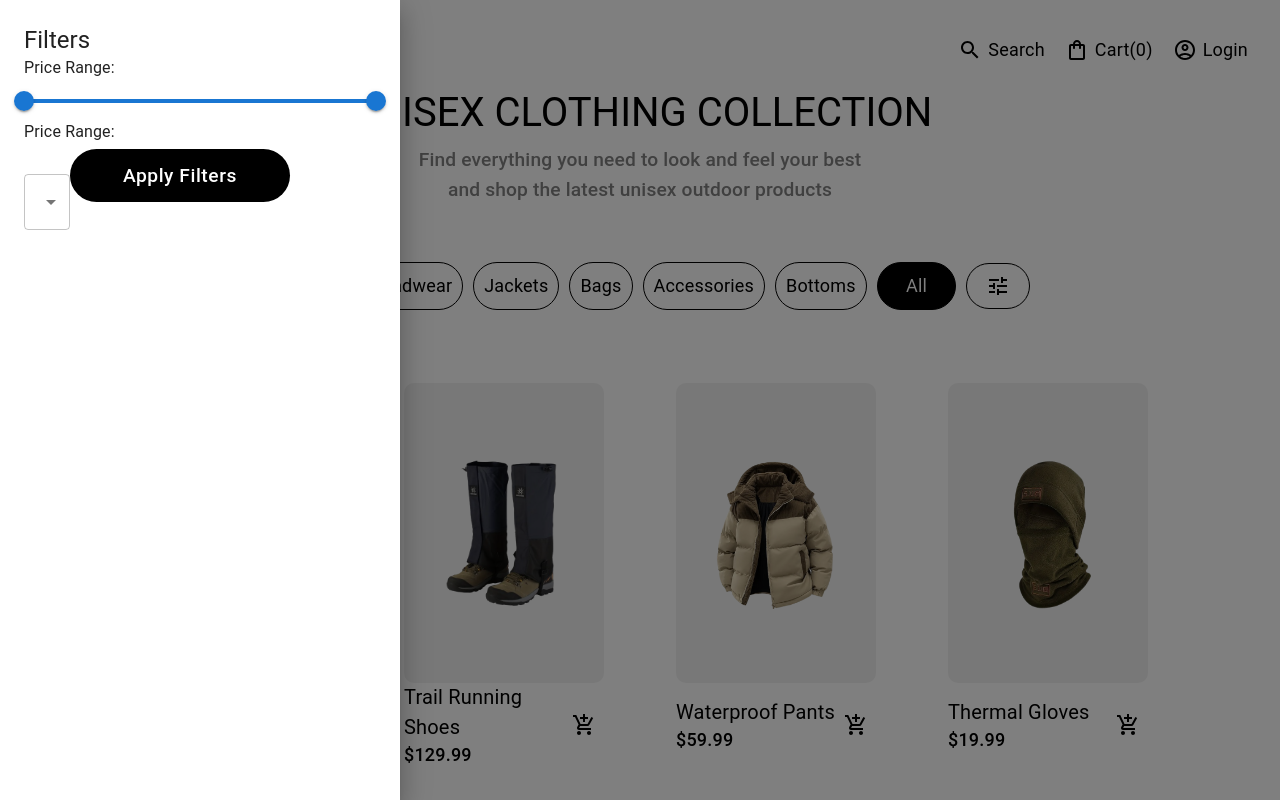
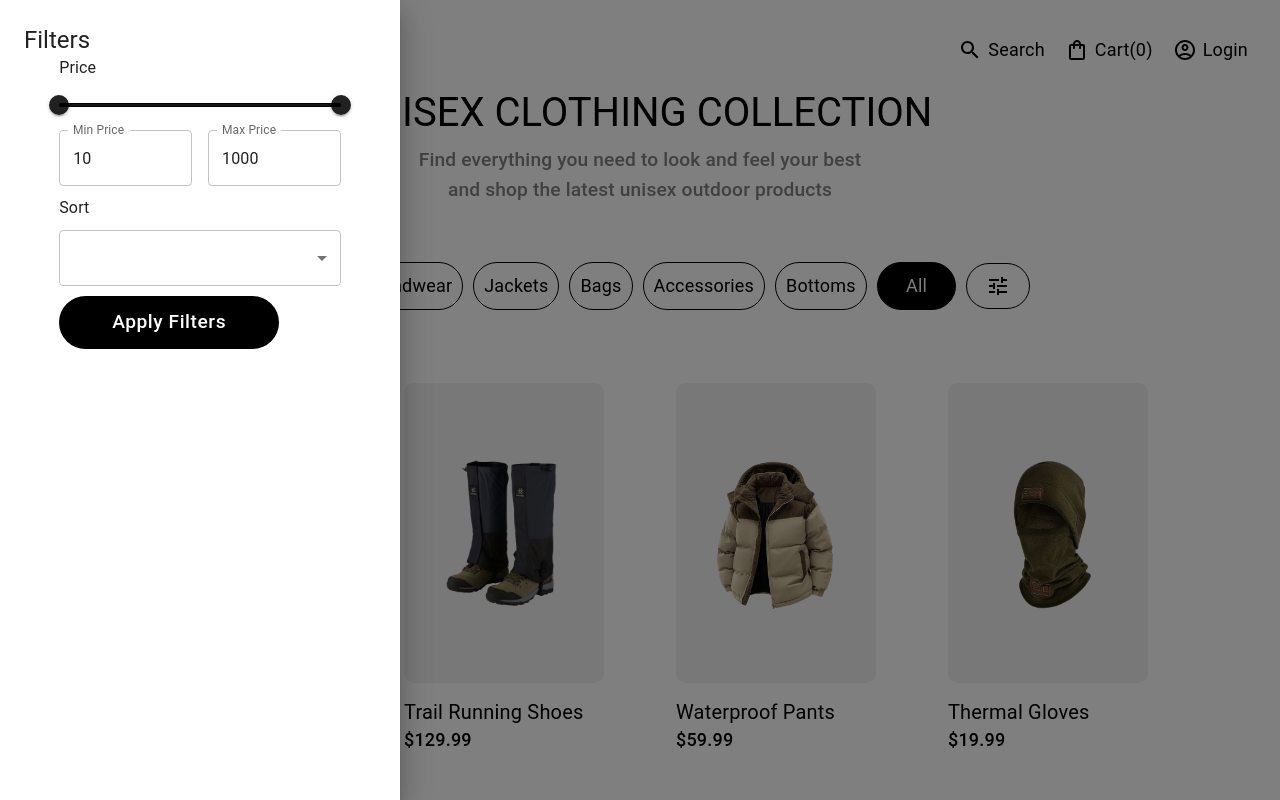
Before and after one commit to Blezix/StoreNextJs, a Next.js app: page /products in a window 1280 px wide. Both pictures are taken after a click on the button 998 px from the left and 286 px from the top of the page. Shown: the top 800 px of the page. Built offline with nearby package versions, Linux system fonts and the light colour scheme.

Commit message:
Mainor changes

```diff
--- a/src/app/(store)/_components/Header/_components/MenuLeft/MenuLeft.tsx
+++ b/src/app/(store)/_components/Header/_components/MenuLeft/MenuLeft.tsx
@@ -23,7 +23,7 @@ export default function MenuLeft() {
         color: "inherit",
       }}
     >
-      <Item value="Products" onClick={() => HandlePageRedirect("products")} />
+      <Item value="Products" onClick={() => HandlePageRedirect("products?minPrice=10&maxPrice=1000&sort=name-asc")} />
       <Item value="Store" onClick={() => HandlePageRedirect("store")} />
       <Item value="Blog" onClick={() => HandlePageRedirect("blog")} />
     </Box>
--- a/src/app/(store)/home/_components/HeroSection/HeroSection.tsx
+++ b/src/app/(store)/home/_components/HeroSection/HeroSection.tsx
@@ -11,7 +11,7 @@ export default function HeroSection() {
     const router = useRouter()
 
     const handleClick = () => {
-        router.push("/products");
+        router.push("/http://localhost:3000/products?minPrice=10&maxPrice=1000&sort=name-asc");
     };
     return (
 
--- a/src/app/(store)/products/[slug]/_components/ProductDescription.tsx
+++ b/src/app/(store)/products/[slug]/_components/ProductDescription.tsx
@@ -9,16 +9,17 @@ interface Props {
     description: string;
     sizes: string[];
     colors: string[];
+    imgSrc: string[];
 }
 
-const ProductDescription: React.FC<Props> = ({ name, price, description, sizes, colors }) => {
+const ProductDescription: React.FC<Props> = ({ name, price, description, sizes, colors,imgSrc }) => {
     const [selectedSize, setSelectedSize] = React.useState<string>(sizes[0] || "");
     const [selectedColor, setSelectedColor] = React.useState<string>(colors[0] || "");
 
     const product = {
         ProductName: name,
         ProductPrice: price,
-        imgSrc: "", // Add the appropriate image source
+        imgSrc: imgSrc,
         sizes: sizes,
     };
 
--- a/src/app/(store)/products/[slug]/page.tsx
+++ b/src/app/(store)/products/[slug]/page.tsx
@@ -6,7 +6,6 @@ import { Box, Typography } from "@mui/material";
 import ProductDescription from "@/app/(store)/products/[slug]/_components/ProductDescription";
 import ProductImage from "@/app/(store)/products/[slug]/_components/ProductImage";
 import SimilarItems from "@/app/(store)/products/[slug]/_components/SimilarItems";
-
 export default function ProductPage() {
     const { slug } = useParams();
 
@@ -40,6 +39,7 @@ export default function ProductPage() {
                 <ProductDescription
                     name={product.name}
                     price={product.price}
+                    imgSrc={product.imgSrc}
                     description={product.description}
                     sizes={product.sizes}
                     colors={product.colors}
--- a/src/app/(store)/products/_components/FilterDrawer.tsx
+++ b/src/app/(store)/products/_components/FilterDrawer.tsx
@@ -25,6 +25,8 @@ const FilterDrawer: React.FC<FilterDrawerProps> = ({
                 sx={{
                     width: 400,
                     padding: 3,
+                    display:"flex",
+                    flexDirection:"column",
                 }}
             >
                 <Typography variant="h5">Filters</Typography>
--- a/src/app/(store)/products/_components/FilterOptions.tsx
+++ b/src/app/(store)/products/_components/FilterOptions.tsx
@@ -1,6 +1,6 @@
 import React, { useState } from "react";
 import { useRouter } from "next/navigation";
-import {MenuItem, Select, SelectChangeEvent, Slider, Typography} from "@mui/material";
+import { MenuItem, Select, SelectChangeEvent, Slider, Typography, Box, TextField } from "@mui/material";
 import UniversalButton from "@/app/_components/UniversalButton";
 
 interface Props {
@@ -28,6 +28,20 @@ const FilterOptions: React.FC<Props> = ({
         setSort(e.target.value);
     };
 
+    const handleMinPriceChange = (e: React.ChangeEvent<HTMLInputElement>) => {
+        const newMinPrice = Number(e.target.value);
+        if (newMinPrice <= priceRange[1]) {
+            setPriceRange([newMinPrice, priceRange[1]]);
+        }
+    };
+
+    const handleMaxPriceChange = (e: React.ChangeEvent<HTMLInputElement>) => {
+        const newMaxPrice = Number(e.target.value);
+        if (newMaxPrice >= priceRange[0]) {
+            setPriceRange([priceRange[0], newMaxPrice]);
+        }
+    };
+
     const applyFilters = () => {
         setCurrentPriceRange(priceRange);
         setCurrentSort(sort);
@@ -39,26 +53,45 @@ const FilterOptions: React.FC<Props> = ({
     };
 
     return (
-      <div>
-        <Typography gutterBottom>Price Range:</Typography>
+        <Box sx={{ display: "flex", flexDirection: "column", width: "80%", m: `auto`, gap: "10px" }}>
+            <Typography>Price</Typography>
             <Slider
+                color={"black"}
                 value={priceRange}
                 onChange={handlePriceChange}
                 valueLabelDisplay="auto"
                 min={10}
                 max={1000}
+                disableSwap
             />
-          <Typography gutterBottom>Price Range:</Typography>
-
-          <Select value={sort}  onChange={handleSortChange}>
-                <MenuItem value="price-asc">Price: Low to High</MenuItem>
-                <MenuItem value="price-desc">Price: High to Low</MenuItem>
-                <MenuItem value="name-asc">Name: A to Z</MenuItem>
-                <MenuItem value="name-desc">Name: Z to A</MenuItem>
+            <Box sx={{ display: "flex", gap: 2 }}>
+                <TextField
+                    sx={{ flex: "1" }}
+                    label="Min Price"
+                    type="number"
+                    value={priceRange[0]}
+                    onChange={handleMinPriceChange}
+                    inputProps={{ min: 10, max: priceRange[1] }}
+                />
+                <TextField
+                    sx={{ flex: "1" }}
+                    label="Max Price"
+                    type="number"
+                    value={priceRange[1]}
+                    onChange={handleMaxPriceChange}
+                    inputProps={{ min: priceRange[0], max: 1000 }}
+                />
+            </Box>
+            <Typography>Sort</Typography>
+            <Select value={sort} onChange={handleSortChange}>
+                <MenuItem value="price-asc">Low to High</MenuItem>
+                <MenuItem value="price-desc">High to Low</MenuItem>
+                <MenuItem value="name-asc">A to Z</MenuItem>
+                <MenuItem value="name-desc">Z to A</MenuItem>
             </Select>
             <UniversalButton variant={"black"} onClick={applyFilters}>Apply Filters</UniversalButton>
-      </div>
+        </Box>
     );
 };
 
-export default FilterOptions
+export default FilterOptions;
--- a/src/app/(store)/products/_components/ProductList.tsx
+++ b/src/app/(store)/products/_components/ProductList.tsx
@@ -35,7 +35,7 @@ const ProductList: React.FC<ProductListProps> = ({ products }) => {
                 />
             ))}
             {visibleCount < products.length && (
-                <UniversalButton onClick={showMore} variant="black" sx={{ mt: 2 }}>
+                <UniversalButton onClick={showMore} variant="black" sx={{ mt: 2,ml:"40%",mr:"40%" }}>
                     Show More
                 </UniversalButton>
             )}
--- a/src/app/_components/ProductCard/ProductCard.tsx
+++ b/src/app/_components/ProductCard/ProductCard.tsx
@@ -43,6 +43,7 @@ const ProductCard: React.FC<Props> = ({
                 maxHeight:"50%",
             }}
         >
+
             <ProductCardTop imgSrc={imgSrc[0]} slug={slug}/>
             <ProductCardBottom
                 ProductName={ProductName}
--- a/src/app/_components/ProductCard/_components/ProductCardBottom/ProductCardBottom.tsx
+++ b/src/app/_components/ProductCard/_components/ProductCardBottom/ProductCardBottom.tsx
@@ -32,7 +32,7 @@ const ProductCardBottom: React.FC<Props> = ({
         ProductName={ProductName}
         ProductPrice={ProductPrice}
       />
-      <AddToCartButton product={product} />
+
     </Box>
   );
 };
--- a/src/app/_components/ProductCard/_components/ProductCardBottom/_components/AddToCartButton/AddToCartButton.tsx
+++ b/src/app/_components/ProductCard/_components/ProductCardBottom/_components/AddToCartButton/AddToCartButton.tsx
@@ -57,7 +57,7 @@ const AddToCartButton: React.FC<Props> = ({ product }) => {
                 open={Boolean(anchorEl)}
                 onClose={() => setAnchorEl(null)}
             >
-                {product.sizes.map((size) => (
+               {product.sizes.map((size) => (
                     <MenuItem key={size} onClick={() => handleSizeSelect(size)}>
                         {size}
                     </MenuItem>
```
Also changed, not shown: src/app/(store)/cart/_components/CartListItem.tsx (+26 -5 lines), src/app/(store)/products/[slug]/_components/AddToCartButton.tsx (+10 -2 lines). Lines whose indentation alone changed are shown as unchanged.
